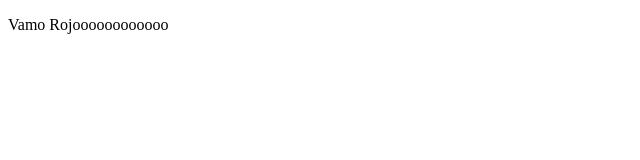
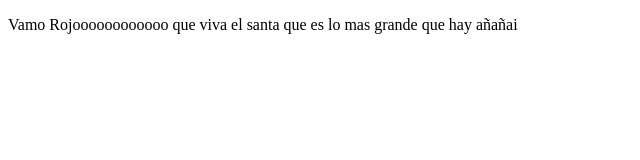
Before and after one commit to XGallardoX/proyectodeprueba, a plain HTML site: page index.html in a window 1280 px wide. Shown: the whole page, without its empty margins (0-640 px from the left). Drawn offline with Linux system fonts and the light colour scheme.

Commit message:
cambios agregados web

```diff
--- a/index.html
+++ b/index.html
@@ -8,7 +8,8 @@
 </head>
 <body>
         <p>
-            Vamo Rojoooooooooooo
+            Vamo Rojoooooooooooo que viva el santa que es
+            lo mas grande que hay añañai
         </p>
 </body>
 </html>
```
